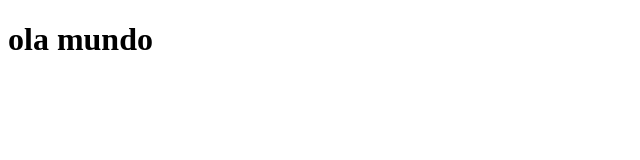
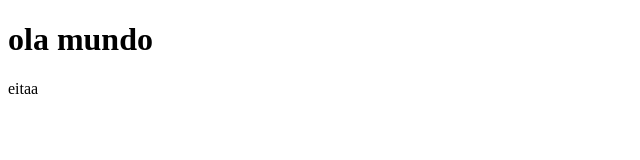
Before and after one commit to Felipejr11/homem-aranha, a plain HTML site: page index.html in a window 1280 px wide. Shown: the full height of the page, 0-640 px from the left. Drawn offline with Linux system fonts and the light colour scheme.

Commit message:
criação do páragrafo

```diff
--- a/index.html
+++ b/index.html
@@ -9,5 +9,7 @@
 <body>
 <h1>ola mundo</h1>
 
+<p>eitaa</p>
+
 </body>
 </html>
```
